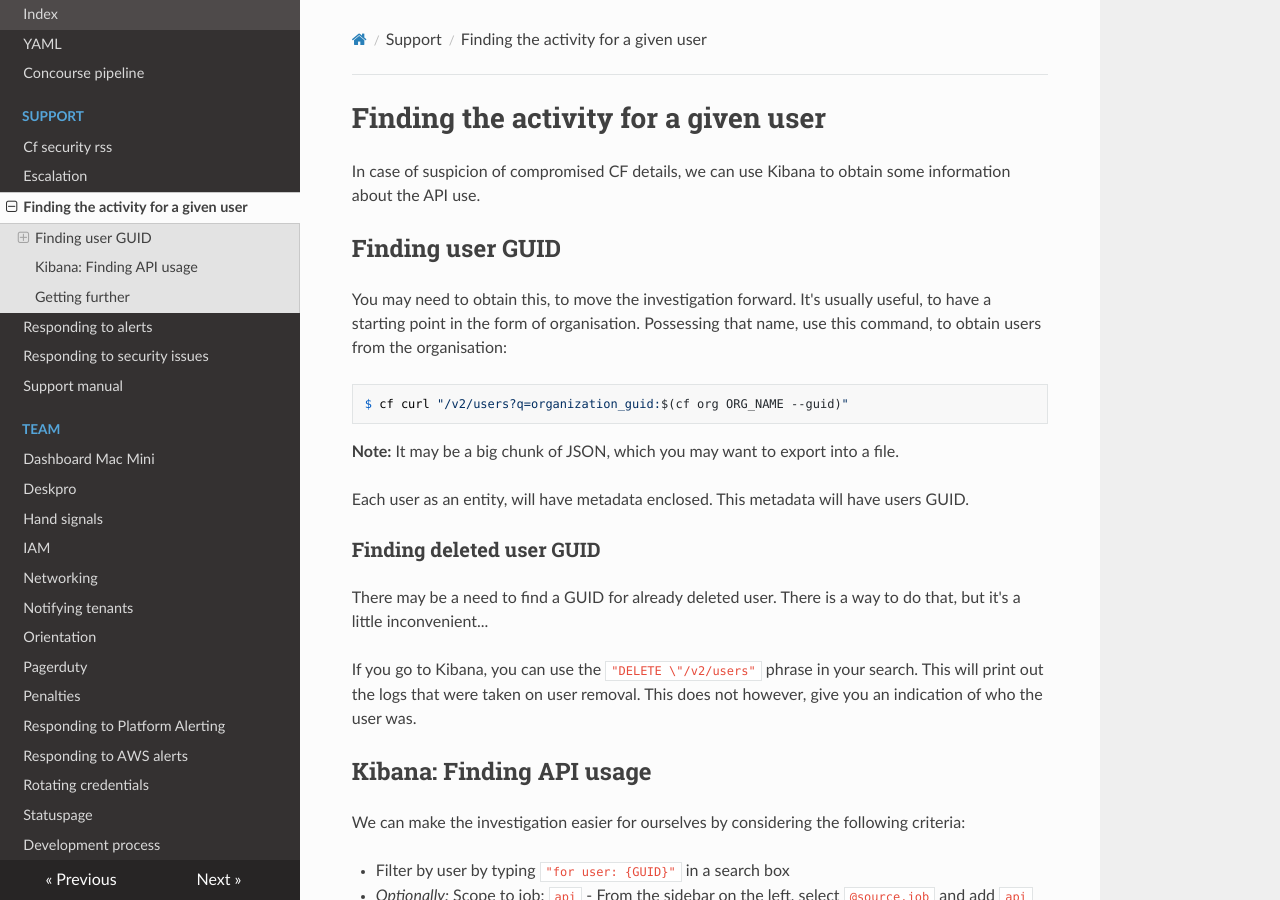
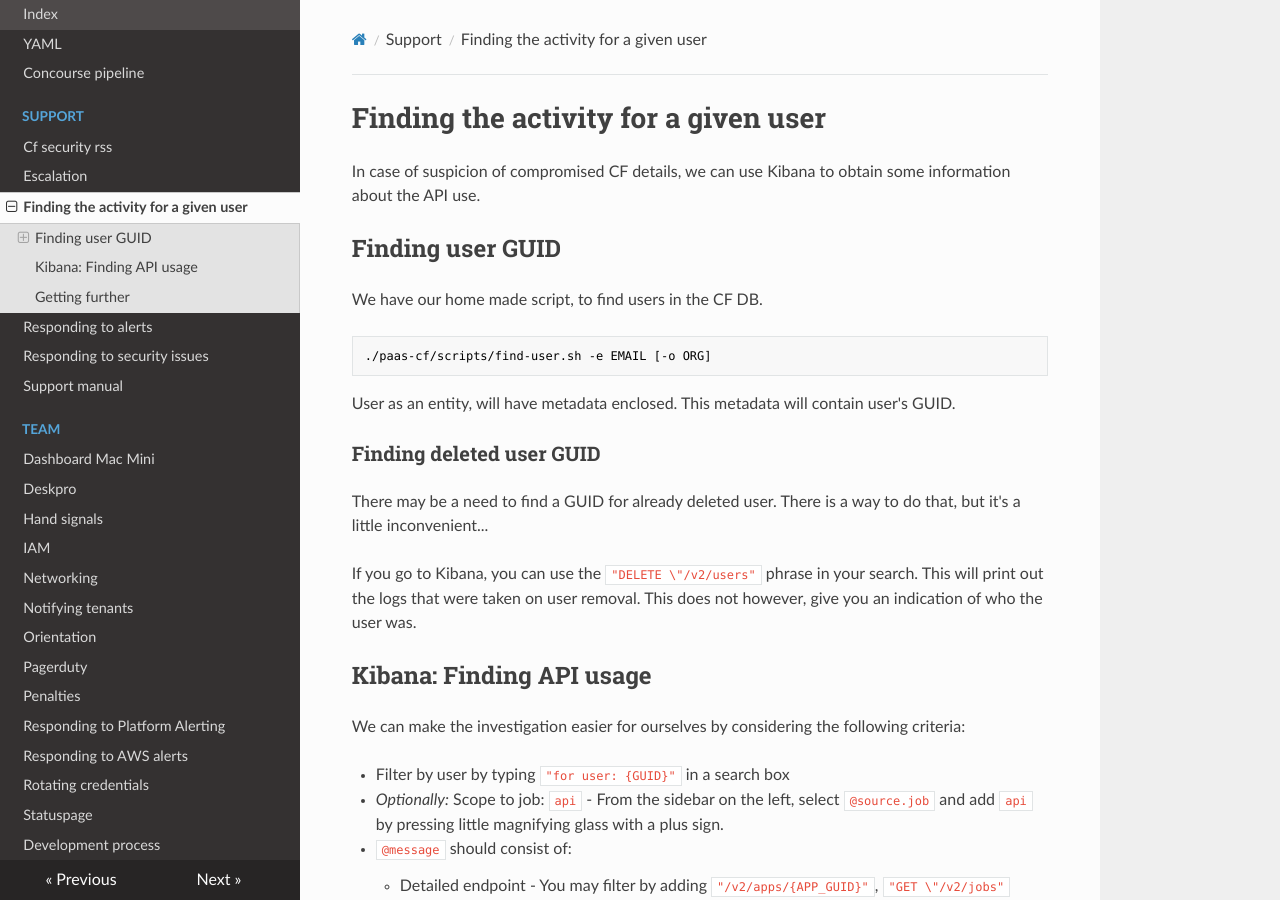
Before and after one commit to alphagov/paas-team-manual, an MkDocs documentation site: the page built from docs/support/finding_activity.md, in a window 1280 px wide and 900 px high. Built offline with MkDocs 1.6.1, drawn with Linux system fonts in a browser that asks for light colours; nearby versions of some CDN libraries.

Commit message:
Make it easier to find users
Once and if paas-cf#925 will get merged, there will be a simpler way to
look for users in our CF environment. It's worth updating the docs for
future reference and promotion of the new script.

````diff
--- a/docs/support/finding_activity.md
+++ b/docs/support/finding_activity.md
@@ -5,20 +5,14 @@ obtain some information about the API use.
 
 ## Finding user GUID
 
-You may need to obtain this, to move the investigation forward. It's
-usually useful, to have a starting point in the form of organisation.
-Possessing that name, use this command, to obtain users from the
-organisation:
+We have our home made script, to find users in the CF DB.
 
 ```
-$ cf curl "/v2/users?q=organization_guid:$(cf org ORG_NAME --guid)"
+./paas-cf/scripts/find-user.sh -e EMAIL [-o ORG]
 ```
 
-**Note:** It may be a big chunk of JSON, which you may want to export
-into a file.
-
-Each user as an entity, will have metadata enclosed. This metadata will
-have users GUID.
+User as an entity, will have metadata enclosed. This metadata will
+contain user's GUID.
 
 ### Finding deleted user GUID
 
````
